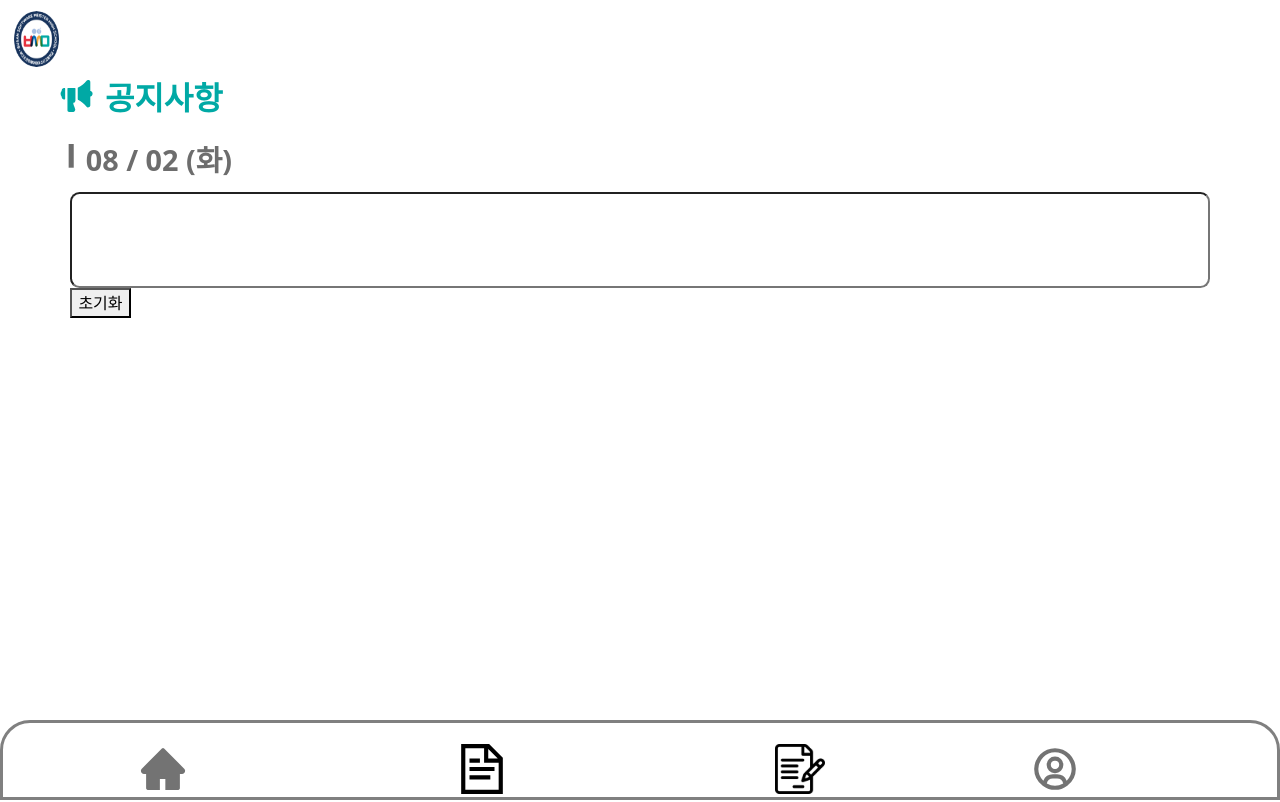
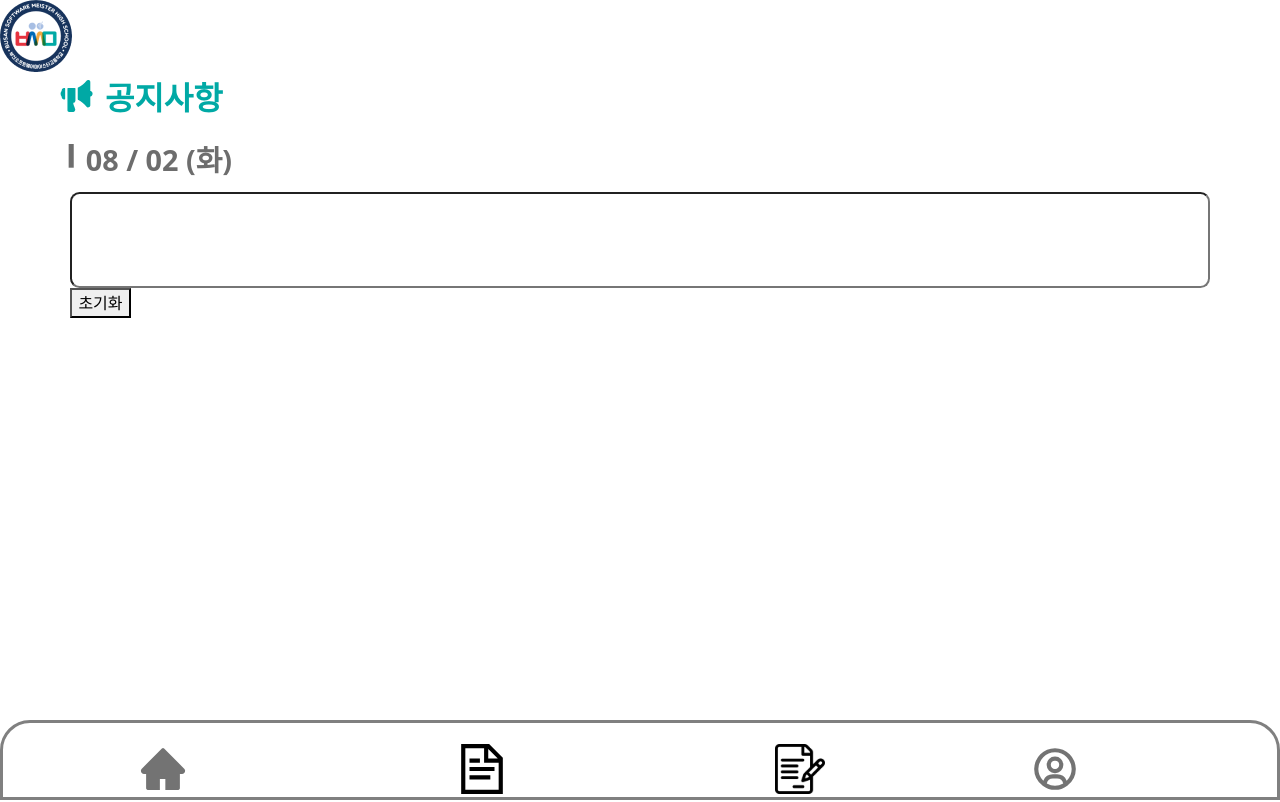
Before and after one commit to B-KJS26/ReactPJ, a React (Create React App) app in the folder sette/: page / in a window 1280 px wide. Built offline with nearby package versions, Linux system fonts and the light colour scheme.

Commit message:
Update App.css

```diff
--- a/sette/src/App.css
+++ b/sette/src/App.css
@@ -10,12 +10,3 @@
   width: 100%;
   height: 10%;
 }
-.backgroundI
-{
-  position: absolute;
-  width: 3.5%;
-  height: 70%;
-left: 14px;
-top: 14%;
-border-radius: 112.5px;
-}
```
